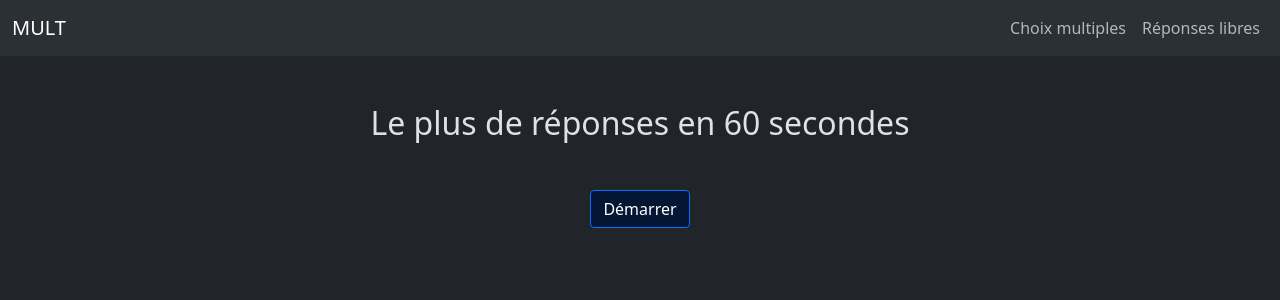
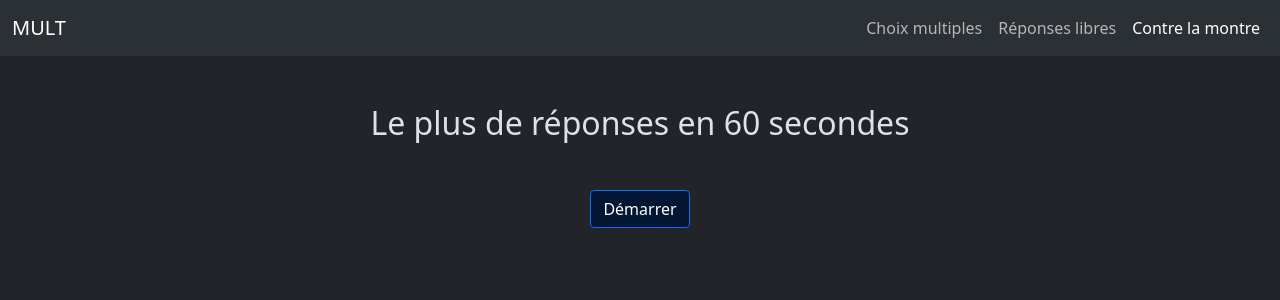
Before and after one commit to kokmok/math, an Angular app: page /time in a window 1280 px wide. Shown: the top 300 px of the page. Built offline with nearby package versions, Linux system fonts and the light colour scheme.

Commit message:
time run

```diff
--- a/src/app/app.component.html
+++ b/src/app/app.component.html
@@ -11,6 +11,7 @@
       <ul class="navbar-nav ms-auto mb-2 mb-lg-0 ">
         <li class="nav-item "><a [routerLink]="['/choices']" [routerLinkActive]="'active'" (click)="isMenuCollapsed = true" class="nav-link">Choix multiples</a></li>
         <li class="nav-item "><a [routerLink]="['/free']" [routerLinkActive]="'active'" (click)="isMenuCollapsed = true" class="nav-link">Réponses libres</a></li>
+        <li class="nav-item "><a [routerLink]="['/time']" [routerLinkActive]="'active'" (click)="isMenuCollapsed = true" class="nav-link">Contre la montre</a></li>
       </ul>
     </div>
   </div>
--- a/src/app/time-run/time-run.component.html
+++ b/src/app/time-run/time-run.component.html
@@ -6,7 +6,7 @@
       <button class="btn btn-primary bg-primary-subtle" (click)="start()">Démarrer</button>
       } @else {
         <h3>Temps écoulé</h3>
-        <button class="btn btn-primary bg-primary-subtle" (click)="restart()">Recommencer</button>
+        <button class="btn btn-primary bg-primary-subtle mt-3" (click)="restart()">Recommencer</button>
       }
     </div>
 </div>
```
